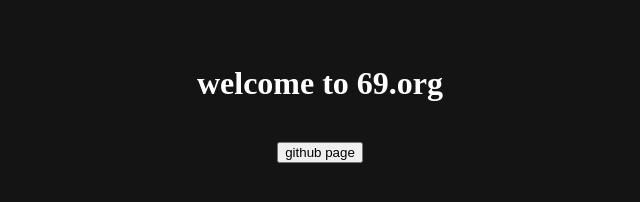
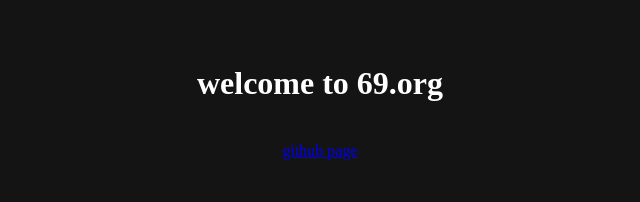
Before and after one commit to randomx2o/6969, a plain HTML site: page index.html in a window 1280 px wide. Shown: the whole page, without its empty margins (320-960 px from the left). Drawn offline with Linux system fonts and the light colour scheme.

Commit message:
Update index.html

```diff
--- a/index.html
+++ b/index.html
@@ -19,7 +19,7 @@
    <br><br>
    <p1><h1>welcome to 69.org</h1></p1>
    <br>
-   <button onclick="href="https://github.com/randomx2o/6969/edit/main"">github page</button>
+   <a href="https://github.com/randomx2o/6969/edit/main">github page</a>
   </center>
  </body>
 </html>
```
